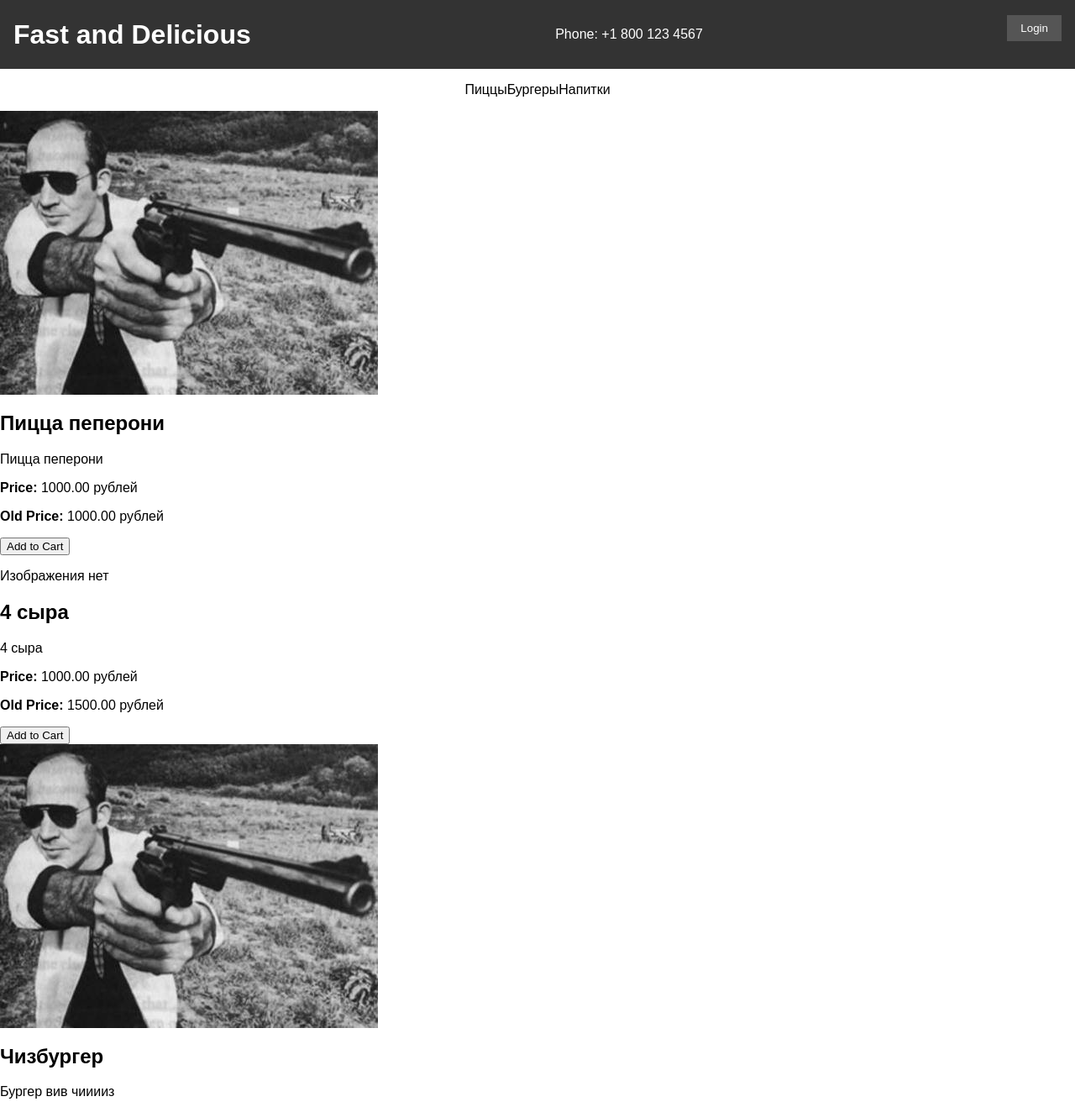
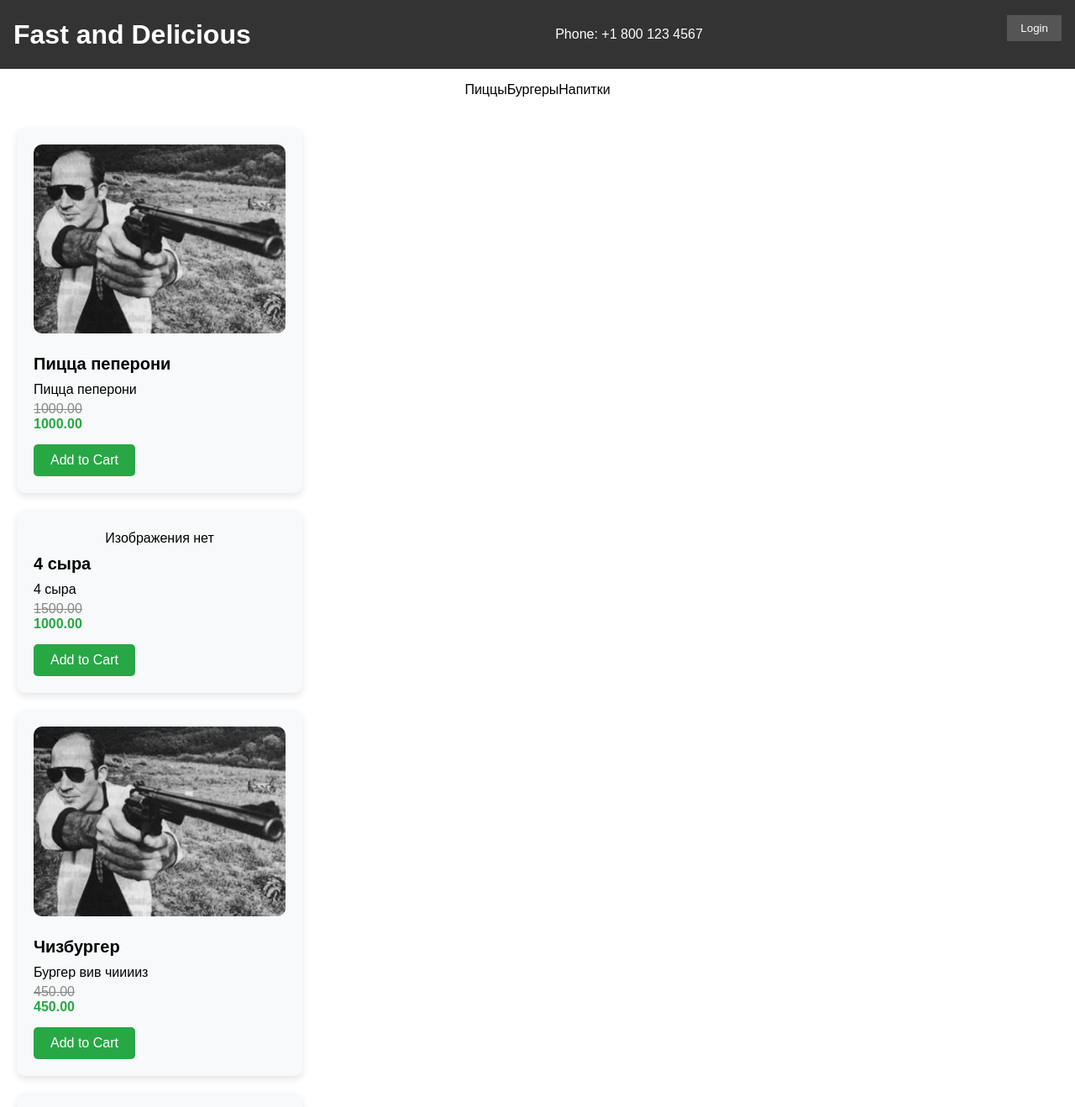
Before and after one commit to AdoninAA/Fast-and-Delicious, a Django app: page / in a window 1280 px wide. Shown: the top 1318 px of the page at 84% size. Run offline with Django 5.2, Linux system fonts and the light colour scheme; data comes from the database, SQL or seed files in the repository; both versions use the stored data as it was after the commit; parts of the project's set-up code (start-up, migrations or seed data) failed here and were passed over; some libraries are stand-ins or nearby versions.

Commit message:
Else front #3 and repair img

```diff
--- a/fast_and_delicious/fast_and_delicious/settings.py
+++ b/fast_and_delicious/fast_and_delicious/settings.py
@@ -71,6 +71,11 @@ TEMPLATES = [
     },
 ]
 
+
+MEDIA_URL = '/media/'
+MEDIA_ROOT = os.path.join(BASE_DIR, 'media')
+
+
 STATICFILES_DIRS = [
     os.path.join(BASE_DIR, "static"),
 ]
--- a/fast_and_delicious/fast_and_delicious/urls.py
+++ b/fast_and_delicious/fast_and_delicious/urls.py
@@ -16,10 +16,12 @@ Including another URLconf
 """
 from django.contrib import admin
 from django.urls import path, include
+from django.conf import settings
+from django.conf.urls.static import static
 
 urlpatterns = [
     path('admin/', admin.site.urls),
     path('', include('products.urls')),
     path('user/', include('users.urls', namespace='user')),
     path('cart/', include('cart.urls', namespace='cart')),
-]
+] + static(settings.MEDIA_URL, document_root=settings.MEDIA_ROOT)
--- a/fast_and_delicious/products/templates/products/product_detail.html
+++ b/fast_and_delicious/products/templates/products/product_detail.html
@@ -1,3 +1,8 @@
+{% block extra_css %}
+{% load static %}
+<link rel="stylesheet" href="{% static 'css/product.css' %}">
+{% endblock %}
+
 <div class="product-card">
     {% if product.image %}
     <img src="{{ product.image.url }}" alt="{{ product.title }}">
@@ -7,9 +12,13 @@
     <div class="product-details">
         <h2>{{ product.title }}</h2>
         <p>{{ product.description }}</p>
-        <p><strong>Price:</strong> {{ product.price }} рублей</p>
         {% if product.old_price %}
-        <p><strong>Old Price:</strong> {{ product.old_price }} рублей</p>
+        <p class="price">
+            <span class="old-price">{{ product.old_price }} </span>
+            <span class="new-price">{{ product.price }} </span>
+        </p>
+        {% else %}
+        <p><strong>Price:</strong> {{ product.price }} </p>
         {% endif %}
         <button>Add to Cart</button>
     </div>
--- a/fast_and_delicious/products/views.py
+++ b/fast_and_delicious/products/views.py
@@ -16,7 +16,7 @@ class IndexView(View):
 class ProductsDetailView(DetailView):
     model = Product
     pk_url_kwarg = 'product_id'
-    template_name = 'products/product_detail.html'
+    template_name = 'products/product.html'
 
 class CategoryDetailView(DetailView):
     model = Category
--- /dev/null
+++ b/fast_and_delicious/static/css/product.css
@@ -0,0 +1,64 @@
+.product-card {
+    background-color: #f8f9fa; /* Серый цвет фона */
+    border-radius: 10px; /* Скругленные углы */
+    box-shadow: 0 4px 8px rgba(0, 0, 0, 0.1); /* Небольшая тень */
+    padding: 20px;
+    margin: 20px;
+    max-width: 300px;
+    text-align: center;
+    font-family: Arial, sans-serif;
+}
+
+.product-card img {
+    width: 100%;
+    border-radius: 10px; /* Скругленные углы для изображения */
+    margin-bottom: 15px;
+}
+
+.product-card .product-details {
+    text-align: left;
+}
+
+.product-card h2 {
+    font-size: 20px;
+    margin: 10px 0;
+}
+
+.product-card p {
+    font-size: 16px;
+    margin: 5px 0;
+}
+
+.product-card p strong {
+    color: #28a745; /* Зеленый цвет для цены */
+}
+
+.product-card .price {
+    display: flex;
+    flex-direction: column;
+}
+
+.product-card .old-price {
+    text-decoration: line-through;
+    color: #888;
+}
+
+.product-card .new-price {
+    color: #28a745; /* Зеленый цвет для новой цены */
+    font-weight: bold;
+}
+
+.product-card button {
+    background-color: #28a745;
+    color: white;
+    padding: 10px 20px;
+    border: none;
+    border-radius: 5px;
+    cursor: pointer;
+    font-size: 16px;
+    margin-top: 10px;
+}
+
+.product-card button:hover {
+    background-color: #218838;
+}
--- a/fast_and_delicious/templates/product_list.html
+++ b/fast_and_delicious/templates/product_list.html
@@ -4,14 +4,10 @@
 Products - Food Delivery
 {% endblock %}
 
-{% block extra_css %}
-{% load static %}
-<link rel="stylesheet" href="{% static 'css/product.css' %}">
-{% endblock %}
-
 {% block content %}
 <div class="product-list">
     {% for product in products %}
+
         {% include 'products/product_detail.html' %}
     {% endfor %}
 </div>
```
Also changed, not shown: fast_and_delicious/cart/migrations/0001_initial.py, fast_and_delicious/db.sqlite3, fast_and_delicious/products/migrations/0002_alter_product_category.py, fast_and_delicious/products/migrations/0003_alter_product_image.py, media/items/photo_2024-04-30_15-56-34_3.jpg (deleted).
